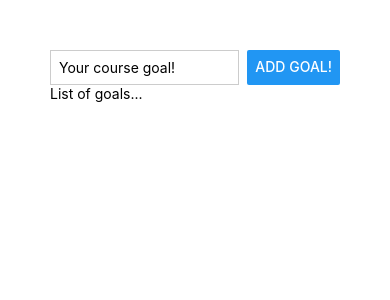
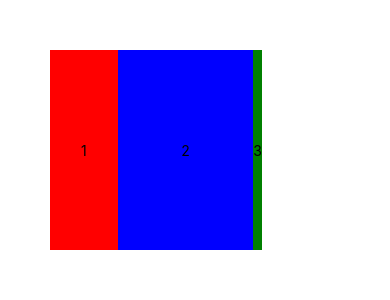
Before and after one commit to bqfan/React-Native-Crash-Course, a React Native app: screen / in a window 390 px wide. Shown: the top 300 px of the page. Built offline with nearby package versions, Linux system fonts and the light colour scheme.

Commit message:
Flexbox - a deep dive.

```diff
--- a/App.js
+++ b/App.js
@@ -1,34 +1,44 @@
-import { StyleSheet, Text, View, Button, TextInput } from 'react-native';
+import { Text, View } from 'react-native';
 
 export default function App() {
   return (
-    <View style={styles.appContainer}>
-      <View style={styles.inputContainer}>
-        <TextInput style={styles.textInput} placeholder='Your course goal!' />
-        <Button title='Add goal!' />
+    <View style={{
+        padding: 50,
+        flexDirection: 'row',
+        width: '80%',
+        height: 300,
+        justifyContent: 'space-around',
+        alignItems: 'stretch'
+      }}>
+      <View
+        style={{
+          backgroundColor: 'red',
+          flex: 1,
+          justifyContent: 'center',
+          alignItems: 'center'
+        }}
+        >
+          <Text>1</Text>
       </View>
-      <View>
-        <Text>List of goals...</Text>
+      <View
+        style={{
+          backgroundColor: 'blue',
+          flex: 2,
+          justifyContent: 'center',
+          alignItems: 'center'
+        }}
+        >
+          <Text>2</Text>
+      </View>
+      <View
+        style={{
+          backgroundColor: 'green',
+          justifyContent: 'center',
+          alignItems: 'center'
+        }}
+        >
+          <Text>3</Text>
       </View>
     </View>
   );
 }
-
-const styles = StyleSheet.create({
-  appContainer: {
-    padding: 50,
-  },
-
-  inputContainer: {
-    flexDirection: 'row',
-    justifyContent: 'space-between',
-  },
-
-  textInput: {
-    borderWidth: 1,
-    borderColor: '#cccccc',
-    width: '80%',
-    marginRight: 8,
-    padding: 8
-  },
-});
```
